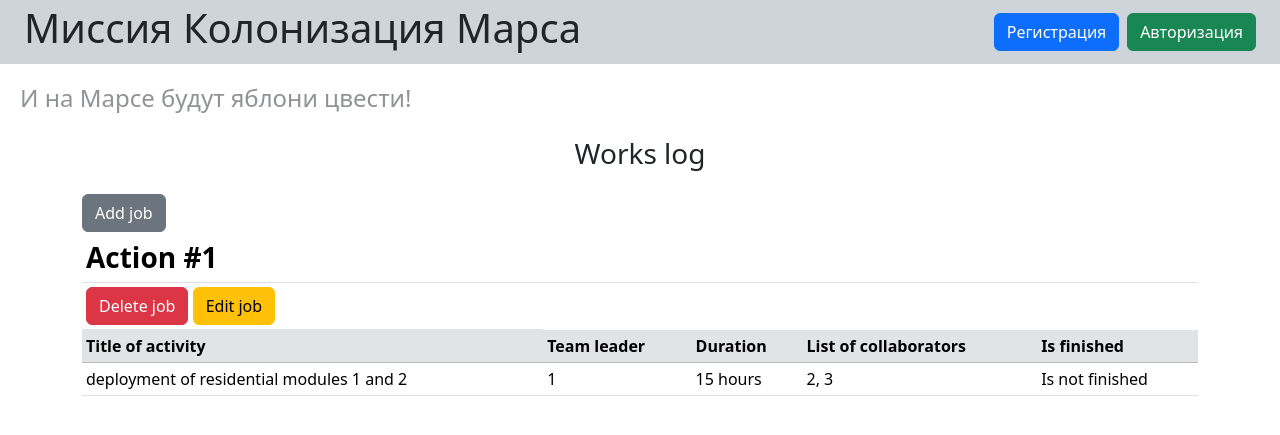
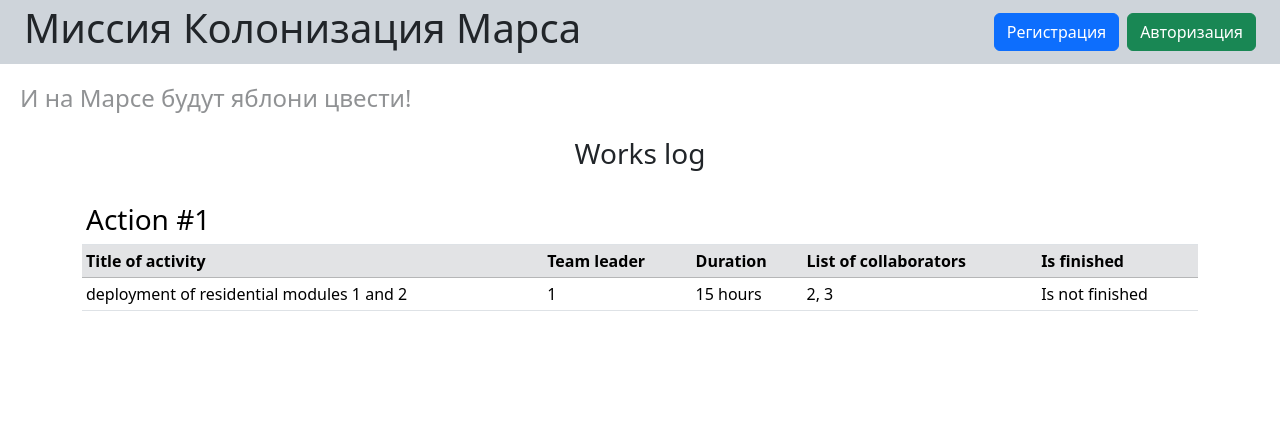
Before and after one commit to VND0/alchemy1, a Flask app: page / in a window 1280 px wide. Shown: the top 435 px of the page. Run offline with Flask 3, Linux system fonts and the light colour scheme; data comes from the database, SQL or seed files in the repository.

Commit message:
Changed buttons' visibility

```diff
--- a/templates/index.html
+++ b/templates/index.html
@@ -2,21 +2,25 @@
 {% block content %}
     <div class="container">
         <h3 class="my-4 text-center">Works log</h3>
+        {% if current_user.is_authenticated %}
             <a href="/new-job" class="btn btn-secondary">Add job</a>
+        {% endif %}
         <table class="table table-sm">
             {% for job in jobs %}
                 <thead>
                 <tr>
                     <td colspan="5">
-                        <p class="align-self-start fs-3 m-0 fw-semibold">Action #{{ loop.index }}</p>
+                        <p class="align-self-start fs-3 m-0 fw-medium">Action #{{ loop.index }}</p>
                     </td>
                 </tr>
+                {% if current_user.is_authenticated %}
                     <tr>
                         <td>
                             <a href="/del-job?which={{ job.id }}" class="btn btn-danger">Delete job</a>
                             <a href="/edit-job/{{ job.id }}" class="btn btn-warning">Edit job</a>
                         </td>
                     </tr>
+                {% endif %}
                 <tr class="table-secondary">
                     <th scope="col">Title of activity</th>
                     <th scope="col">Team leader</th>
```
Lines whose indentation alone changed are shown as unchanged.
